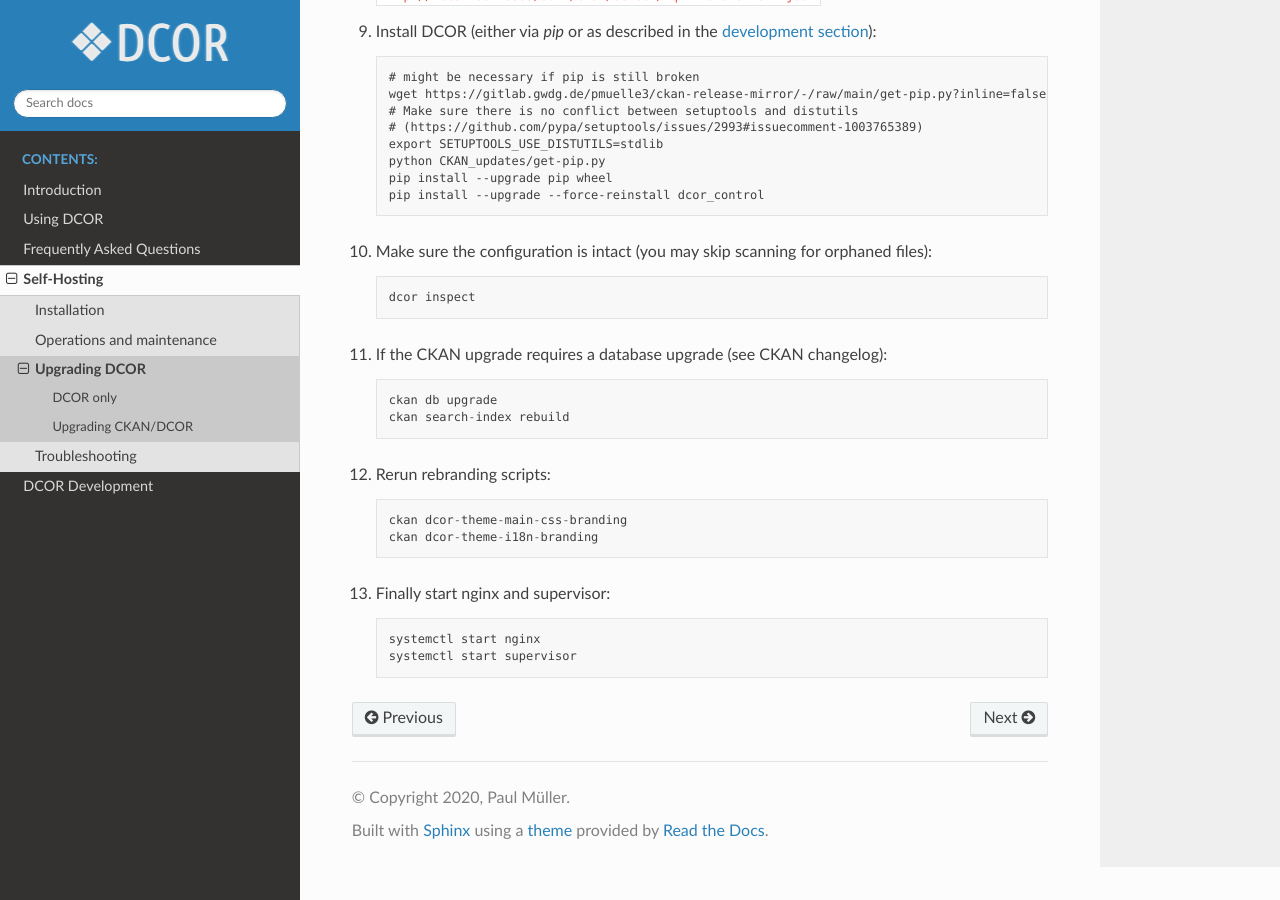
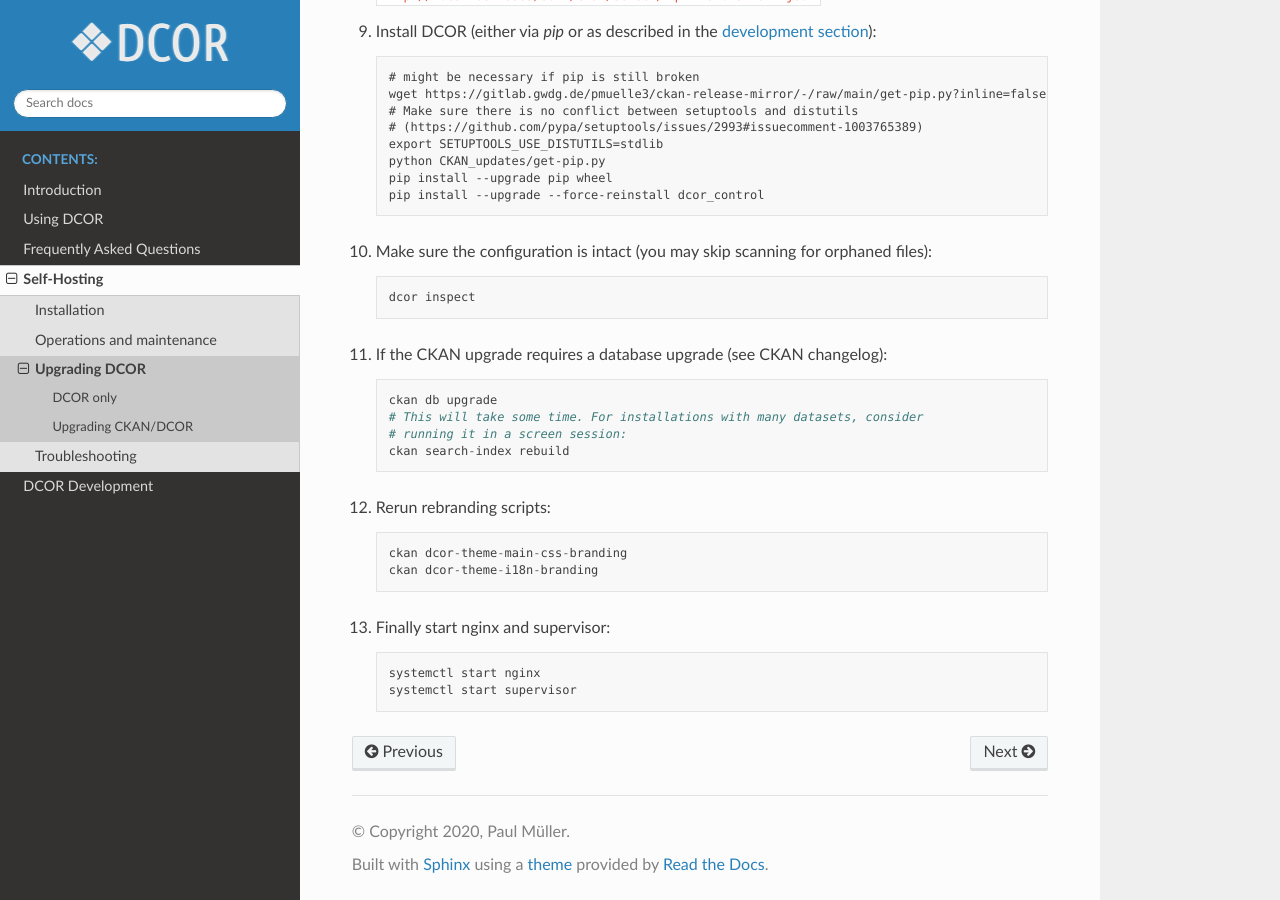
Before and after one commit to DCOR-dev/dcor-docs, a Sphinx documentation site: the page built from docs/sec_self_hosting/upgrade.rst, in a window 1280 px wide and 900 px high, scrolled down 1850 px. Built offline with Sphinx 7.4.7 and the Read the Docs theme 2.0.0, drawn with Linux system fonts in a browser that asks for light colours.

Commit message:
update docs

```diff
--- a/docs/sec_self_hosting/upgrade.rst
+++ b/docs/sec_self_hosting/upgrade.rst
@@ -103,6 +103,8 @@ steps to upgrade CKAN from the `CKAN docs
 11. If the CKAN upgrade requires a database upgrade (see CKAN changelog)::
 
      ckan db upgrade
+     # This will take some time. For installations with many datasets, consider
+     # running it in a screen session:
      ckan search-index rebuild
 
 12. Rerun rebranding scripts::
```
